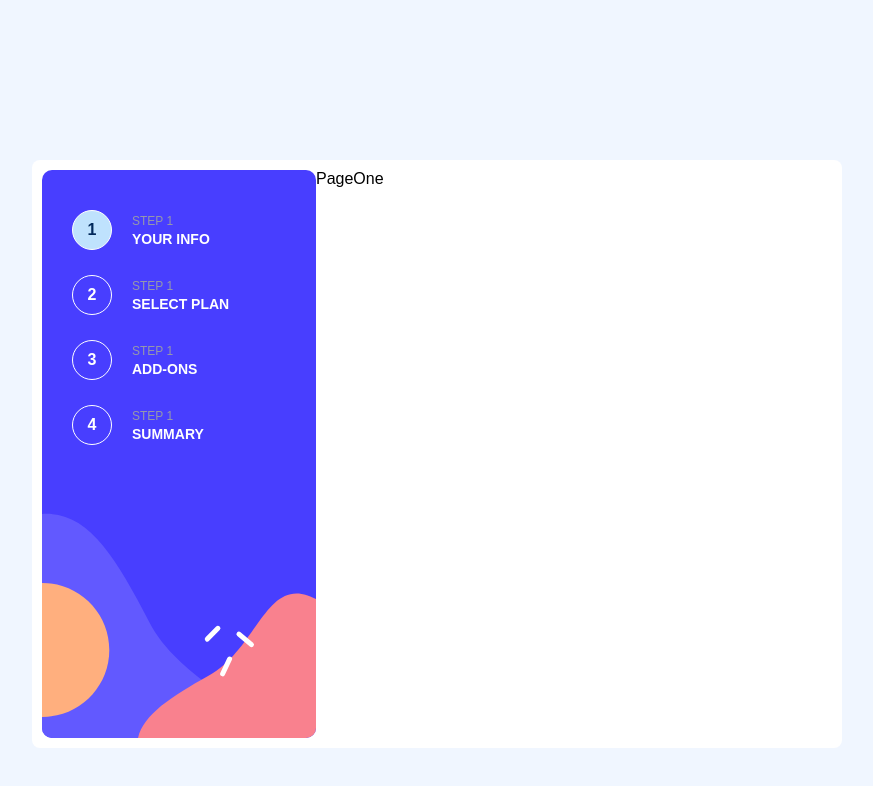
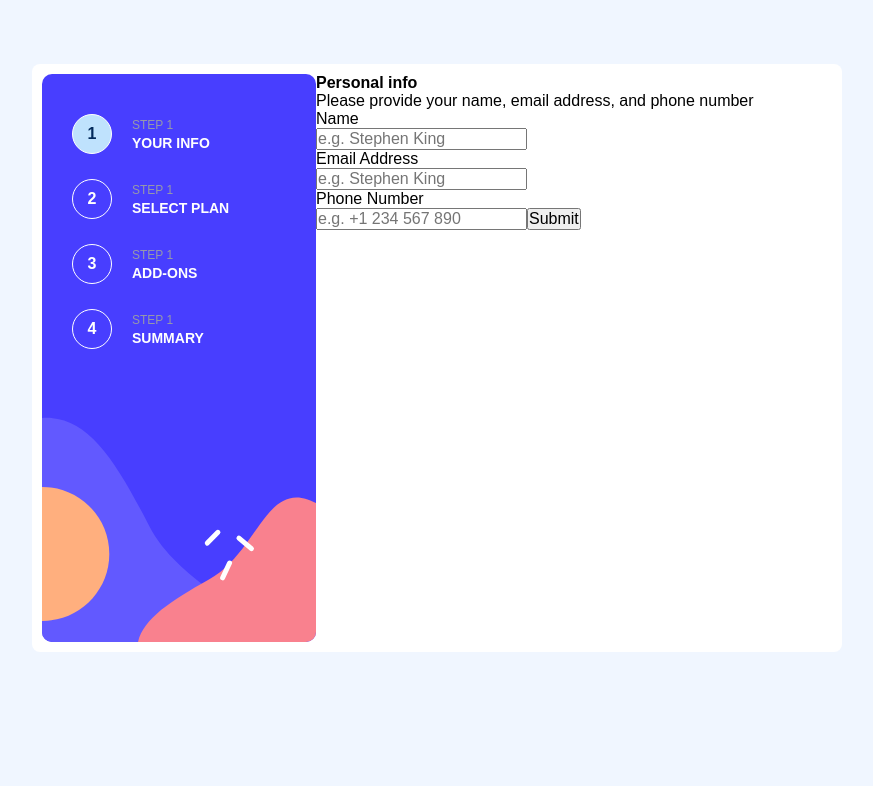
Before and after one commit to lelouch187/multi-step-form, a React (Create React App) app: page / in a window 1280 px wide. Shown: the top 786 px of the page, without its empty margins (203-1076 px from the left). Built offline with nearby package versions, Linux system fonts and the light colour scheme.

Commit message:
add react-hook-form and use

```diff
--- a/package.json
+++ b/package.json
@@ -13,6 +13,7 @@
     "@types/react-dom": "^18.2.4",
     "react": "^18.2.0",
     "react-dom": "^18.2.0",
+    "react-hook-form": "^7.44.2",
     "react-redux": "^8.0.5",
     "react-scripts": "5.0.1",
     "typescript": "^4.9.5"
--- /dev/null
+++ b/src/components/PageInfo.tsx
@@ -0,0 +1,16 @@
+import { FC } from 'react';
+
+interface IPageInfo {
+  title: string;
+  subtitle: string;
+}
+
+const PageInfo: FC<IPageInfo> = ({ title, subtitle }) => {
+  return (
+    <>
+      <h2 className="page-one__title">{title}</h2>
+      <p className="page-one__subtitle">{subtitle}</p>
+    </>
+  );
+};
+export default PageInfo;
--- /dev/null
+++ b/src/features/pageOne/FormOne.tsx
@@ -0,0 +1,62 @@
+import { FC } from 'react';
+import { useForm, SubmitHandler } from 'react-hook-form';
+
+type Inputs = {
+  name: string;
+  email: string;
+  phone: string;
+};
+
+const FormOne: FC = () => {
+  const {
+    register,
+    handleSubmit,
+    formState: { errors },
+  } = useForm<Inputs>();
+  const onSubmit: SubmitHandler<Inputs> = (data) => {
+    console.log(data);
+  };
+
+  return (
+    <form onSubmit={handleSubmit(onSubmit)}>
+      <label>
+        <p>
+          <span>Name</span>
+          {errors.name && <span>{errors.name.message}</span>}
+        </p>
+        <input
+          type="text"
+          placeholder="e.g. Stephen King"
+          {...register('name', { required: 'This field is required' })}
+        />
+      </label>
+      <label>
+        <p>Email Address</p>
+        <input
+          type="email"
+          placeholder="e.g. Stephen King"
+          {...register('email', {
+            pattern: {
+              value: /^\S+@\S+\.\S+$/,
+              message: 'email specified incorrectly',
+            },
+          })}
+        />
+        {errors.email && <p>{errors.email.message}</p>}
+      </label>
+      <label>
+        <p>
+          <span>Phone Number</span>
+          {errors.phone && <span>{errors.phone.message}</span>}
+        </p>
+        <input
+          type="number"
+          placeholder="e.g. +1 234 567 890"
+          {...register('phone', { required: 'This field is required' })}
+        />
+      </label>
+      <input type="submit" />
+    </form>
+  );
+};
+export default FormOne;
--- a/src/features/pageOne/PageOne.tsx
+++ b/src/features/pageOne/PageOne.tsx
@@ -1,8 +1,16 @@
-import { FC } from "react"
+import { FC } from 'react';
+import PageInfo from '../../components/PageInfo';
+import FormOne from './FormOne';
 
-const PageOne:FC = () => {
+const PageOne: FC = () => {
   return (
-    <section className="pageOne">PageOne</section>
-  )
-}
-export default PageOne
+    <section className="page-one">
+      <PageInfo
+        title="Personal info"
+        subtitle="Please provide your name, email address, and phone number"
+      />
+      <FormOne />
+    </section>
+  );
+};
+export default PageOne;
--- a/src/styles/index.scss
+++ b/src/styles/index.scss
@@ -11,7 +11,7 @@
 #root{
    height: 100vh;
    background-color: $Magnolia;
-   padding-top: 20vh;
+   padding-top: 5%;
 }
 .container{
    max-width: 840px;
```
Also changed, not shown: 1 other file (tests, documents, lock files or other folders).
